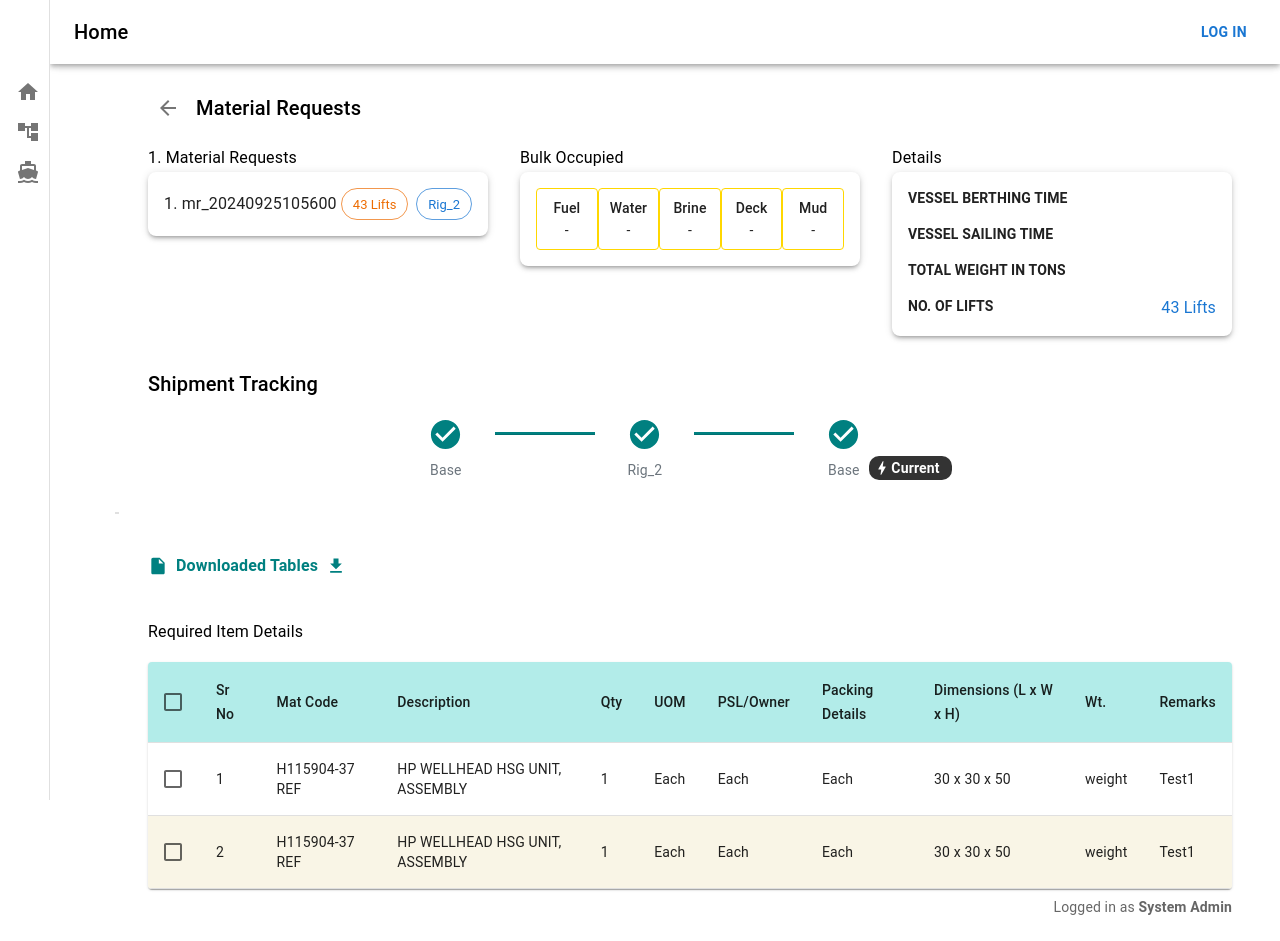
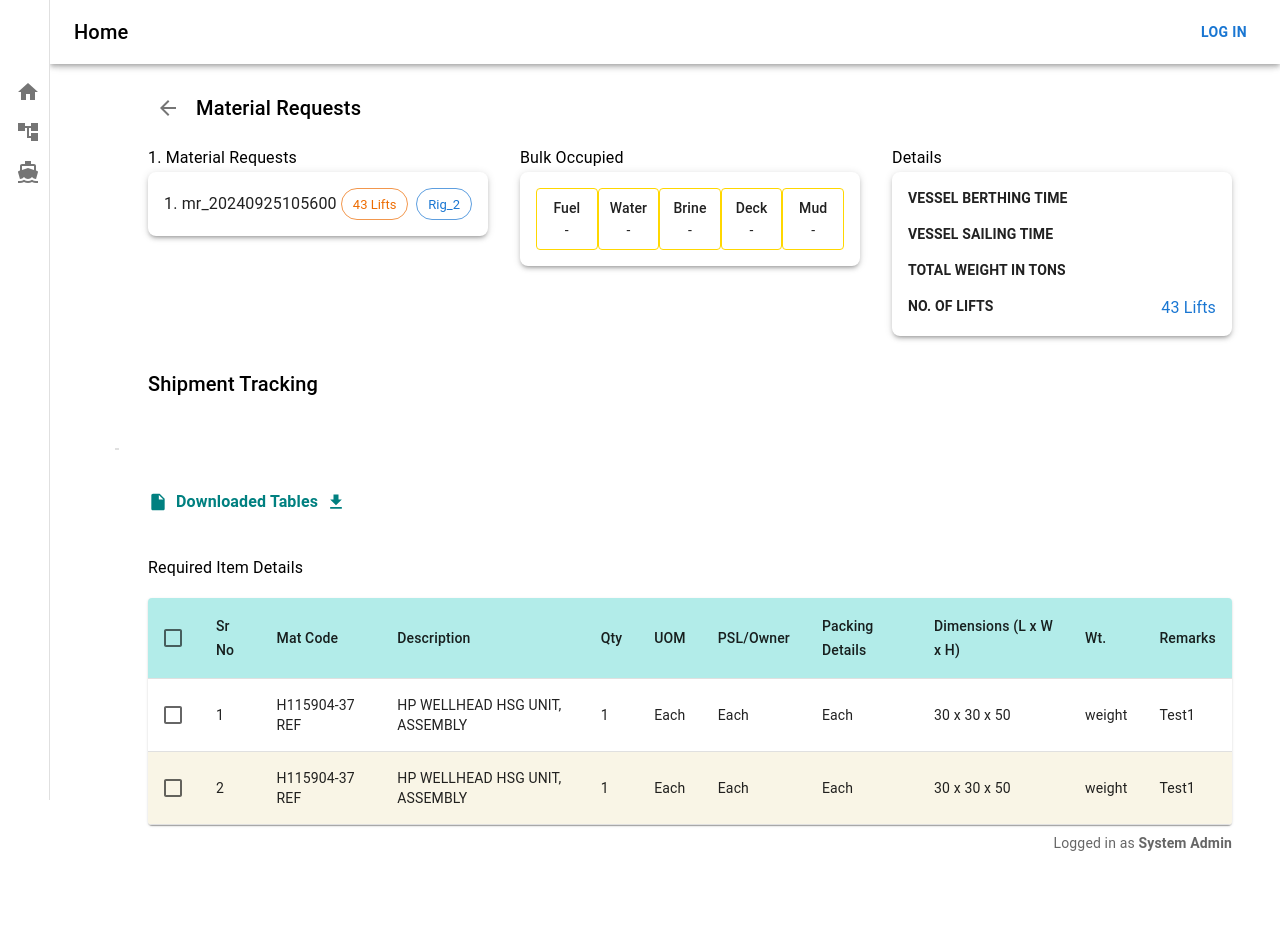
Before and after one commit to Xpverse/Essos, a React (Create React App) app in the folder rig-frontend/: page /vess2 in a window 1280 px wide. After the commit the page ends 877 px from the top, so only its background shows below. Built offline with nearby package versions, Linux system fonts and the light colour scheme.

Commit message:
add more state management - part 31

```diff
--- a/rig-frontend/src/components/vess2.js
+++ b/rig-frontend/src/components/vess2.js
@@ -28,7 +28,7 @@ const VesselMaterialRequest = () => {
       const vesselJourneyId = currentVessel.currentVesselJourney.vesselJourneyId;
 
 
-      axios.post(`http://localhost:8000/api/v1/vessel-journey-stops/vessel-journey/${vesselJourneyId}`, {})
+      axios.get(`http://localhost:8000/api/v1/vessel-journey-stops/vessel-journey/${vesselJourneyId}`, {})
         .then((response) => {
           console.log('Axios request successful:', response.data);
           setVesselJourneyStops(response.data);
@@ -149,7 +149,7 @@ const VesselMaterialRequest = () => {
               <Box display="flex" justifyContent="space-between" width="100%" mb={2}>
                 <Typography variant="body2" style={{ fontWeight: 'bold' }}>VESSEL BERTHING TIME</Typography>
                 <Box textAlign="right">
-                  <Typography variant="body1" color="primary">{currentVessel && currentVessel.currentVesselJourney.vesselJourneyBerthingOn}</Typography>
+                  <Typography variant="body1" color="primary">{currentVessel && currentVessel.currentVesselJourney && currentVessel.currentVesselJourney.vesselJourneyBerthingOn}</Typography>
                 </Box>
               </Box>
 
@@ -174,49 +174,22 @@ const VesselMaterialRequest = () => {
         </Grid>
         {/* Shipment Tracking Section */}
         <Grid item xs={12}>
-          <Typography variant="h6" gutterBottom>Shipment Tracking</Typography>
-          <Box display="flex" alignItems="center" justifyContent="center" mt={2}>
-            {/* First Checkpoint */}
+        <Typography variant="h6" gutterBottom>Shipment Tracking</Typography>
+        <Box display="flex" alignItems="center" justifyContent="center" mt={2}>
+          {vesselJourneyStops?.map((stop, index) => (
+          <React.Fragment key={index}>
             <Box textAlign="center">
               <CheckCircleIcon sx={{ color: '#008080' }} fontSize="large" />
-              <Typography variant="body2" style={{ color: '#6c757d', marginTop: '4px' }}>Base</Typography>
+              <Typography variant="body2" style={{ color: '#6c757d', marginTop: '4px' }}>{stop.rigName}</Typography>
             </Box>
-            <Divider flexItem orientation="horizontal" sx={{ width: '100px', marginTop: '16px', height: '2px', backgroundColor: '#008080', mx: 4 }} />
+          {index < vesselJourneyStops.length - 1 && (
+            <Divider flexItem orientation="horizontal" sx={{ width: '100px', height: '2px', backgroundColor: '#008080', mx: 4 }} />
+          )}
+          </React.Fragment>
+        ))}
+        </Box>
+        </Grid>
 
-            {/* Midpoint */}
-            <Box textAlign="center">
-              <CheckCircleIcon sx={{ color: '#008080' }} fontSize="large" />
-              <Typography variant="body2" style={{ color: '#6c757d', marginTop: '4px' }}>Rig_2</Typography>
-            </Box>
-            <Divider flexItem orientation="horizontal" sx={{ width: '100px', marginTop: '16px', height: '2px', backgroundColor: '#008080', mx: 4 }} />
-
-            {/* Last Checkpoint */}
-            <Box textAlign="center">
-              <CheckCircleIcon sx={{ color: '#008080' }} fontSize="large" />
-              <Typography variant="body2" style={{ color: '#6c757d', marginTop: '4px' }}>Base</Typography>
-            </Box>
-
-            {/* Current Status Indicator */}
-            <Box display="flex" alignItems="center" mt={5} ml={1}>
-              <Box
-                display="flex"
-                alignItems="center"
-                sx={{
-                  backgroundColor: '#333',
-                  color: '#fff',
-                  padding: '2px 4px',
-                  borderRadius: '10px',
-                  display: 'inline-flex',
-                }}
-              >
-                <BoltIcon sx={{ fontSize: '18px', color: '#fff', mr: 0 }} />
-                <Typography variant="body2" sx={{ fontWeight: 'bold', mr: 1 }}>
-                  Current
-                </Typography>
-              </Box>
-            </Box>
-          </Box>
-        </Grid>
         <Box mt={4} mb={2} sx={{ display: 'flex', justifyContent: 'center' }}>
           <Divider
             sx={{
```
